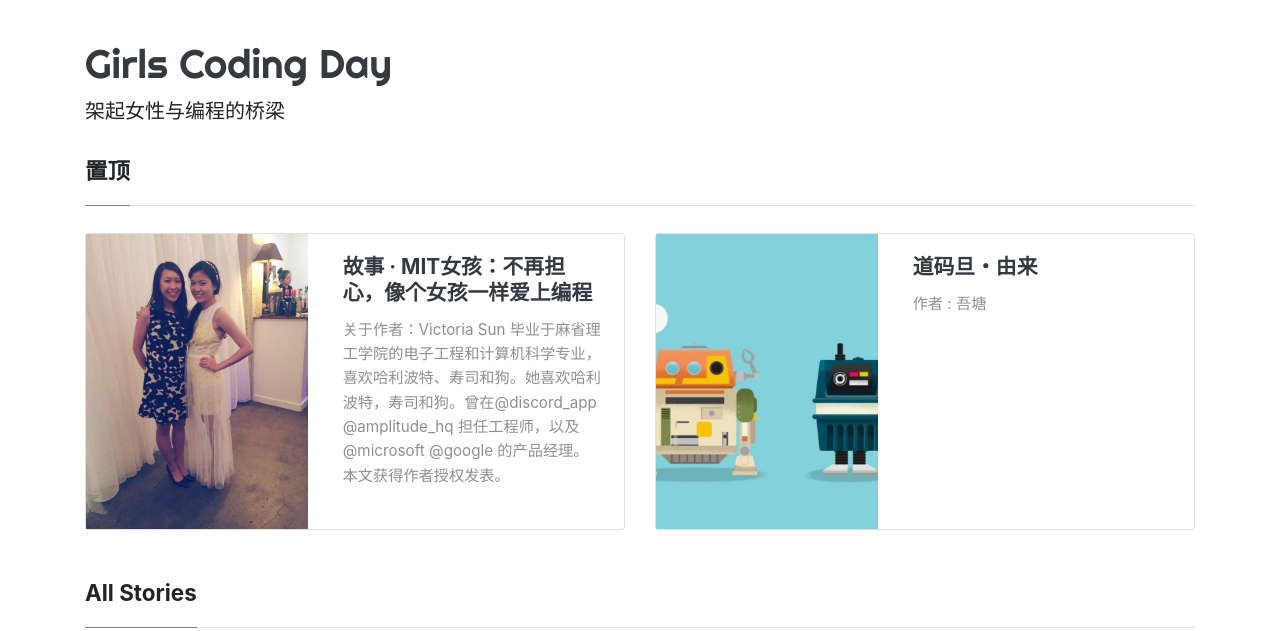
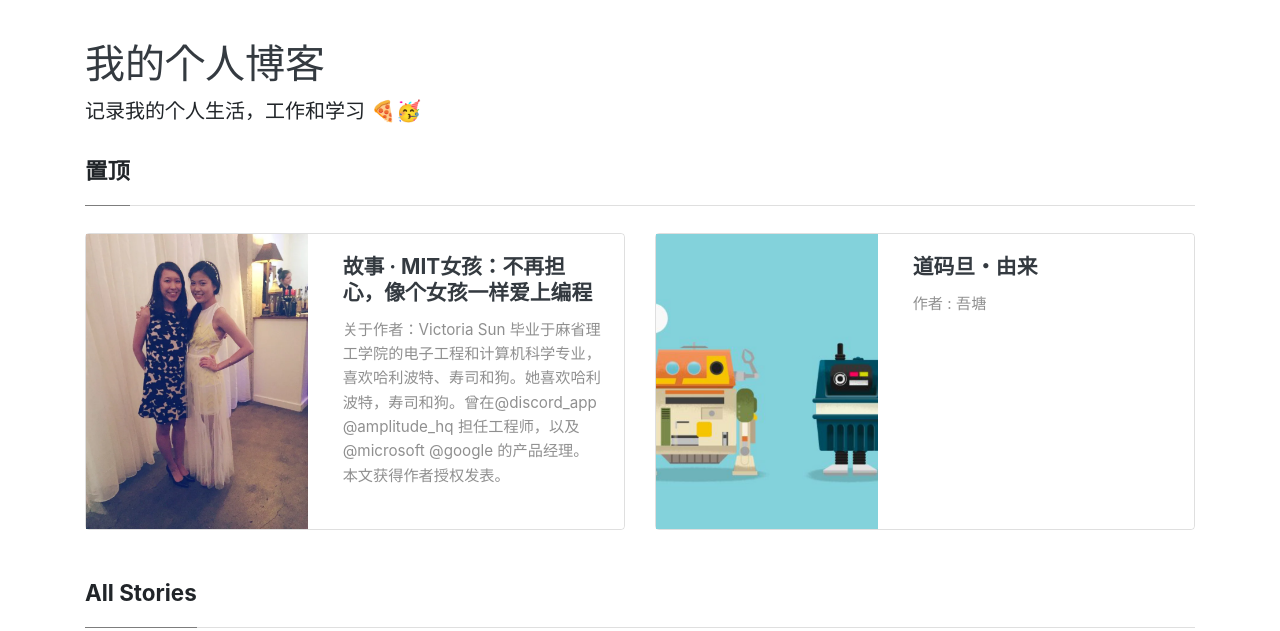
Before and after one commit to sddtc/my-first-web, a Jekyll site: the page built from index.html, in a window 1280 px wide and 900 px high, cut to the strip 0-631 px from the top of the window. Built offline with Jekyll 4.4.1, drawn with Linux system fonts in a browser that asks for light colours; nearby versions of some CDN libraries; the list of posts is cut into pages by our own code; some of the changed text lies outside the part shown.

Commit message:
更新配置文件
自定义网站

```diff
--- a/_config.yml
+++ b/_config.yml
@@ -1,12 +1,12 @@
 # "/" + 仓库的名字. 资源文件的路径组成部分
-baseurl: "/Girls-Coding-Day-Jekyll-blog-2"
+baseurl: "/my-first-web"
 
 # 网页的标题
-title: "Girls Coding Day"
+title: "我的个人博客"
 # 网站的主标题
-name: "Girls Coding Day"
+name: "我的个人博客"
 # 网站副标题
-description: "架起女性与编程的桥梁"
+description: "记录我的个人生活，工作和学习 🍕🥳"
 
 # 分页配置
 # 每页文章数量
```
